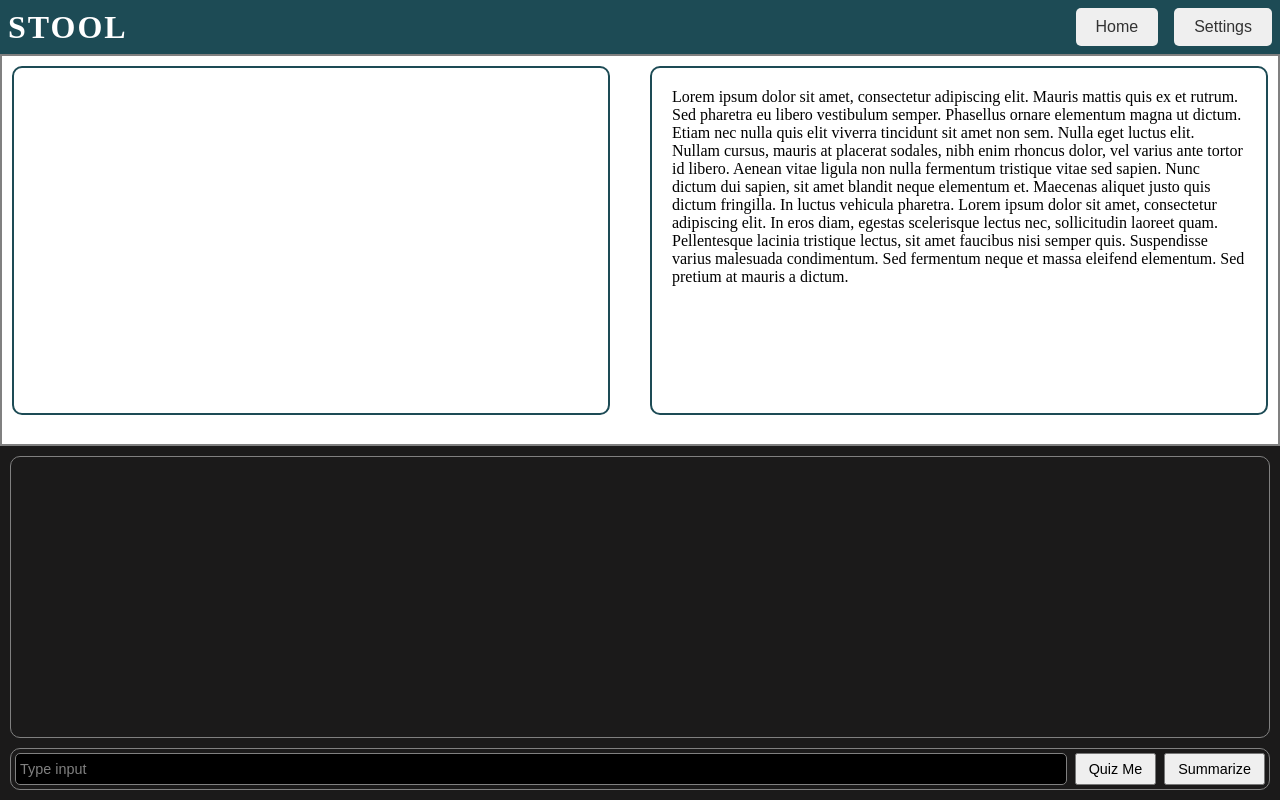
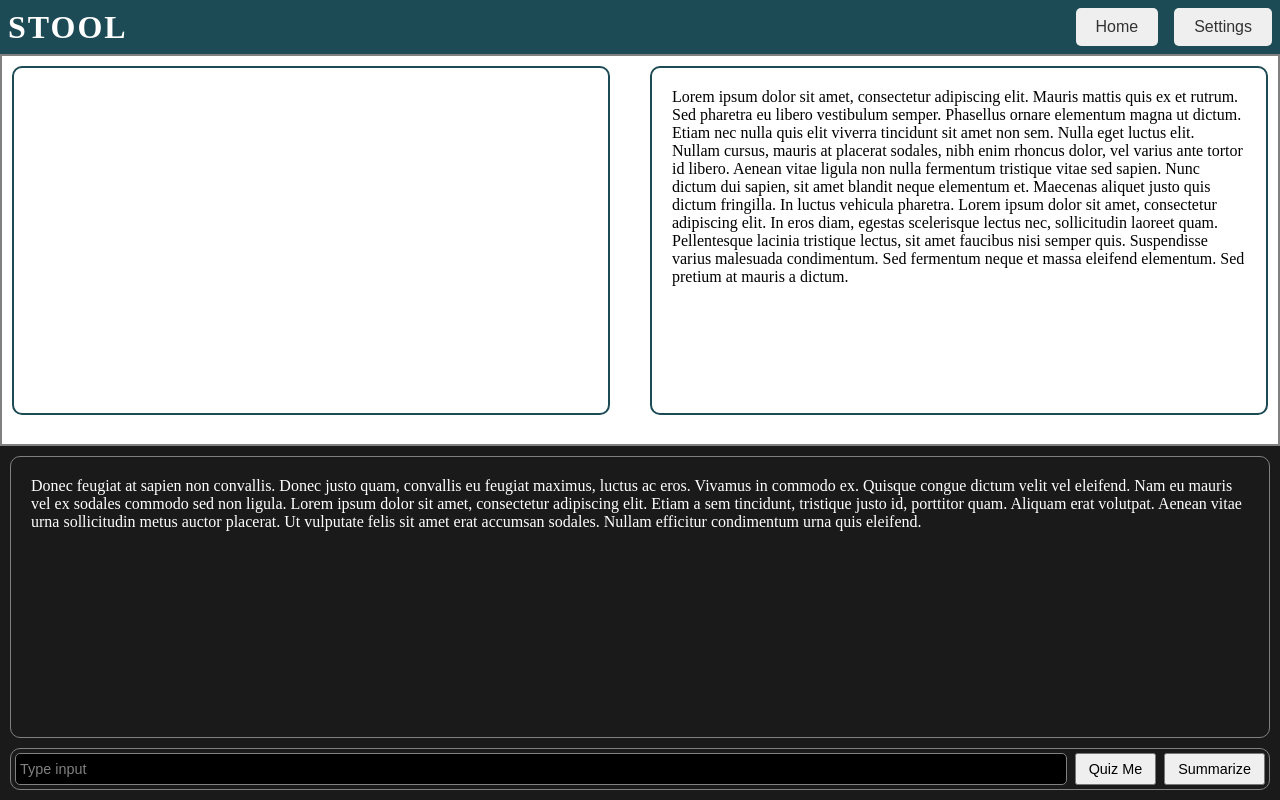
Before and after one commit to team-Diversity/stool, a React (Create React App) app in the folder front-end/: page / in a window 1280 px wide. Built offline with nearby package versions, Linux system fonts and the light colour scheme.

Commit message:
Change some color styling

```diff
--- a/front-end/src/Components/Input/Input.js
+++ b/front-end/src/Components/Input/Input.js
@@ -5,6 +5,7 @@ function Input() {
     return (
       <InputStyled>
         <div className="text-section">
+        <p className="api-response">Donec feugiat at sapien non convallis. Donec justo quam, convallis eu feugiat maximus, luctus ac eros. Vivamus in commodo ex. Quisque congue dictum velit vel eleifend. Nam eu mauris vel ex sodales commodo sed non ligula. Lorem ipsum dolor sit amet, consectetur adipiscing elit. Etiam a sem tincidunt, tristique justo id, porttitor quam. Aliquam erat volutpat. Aenean vitae urna sollicitudin metus auctor placerat. Ut vulputate felis sit amet erat accumsan sodales. Nullam efficitur condimentum urna quis eleifend. </p>
         </div>
 
         <div className="input-section">
@@ -27,6 +28,10 @@ function Input() {
     padding: 20px;
     margin: 10px;
     height: 30vh; // Set a specific height for the text-section to make it taller
+  }
+
+  .api-response {
+    color: #FFFFFF;
   }
 
   .input-section {
```
